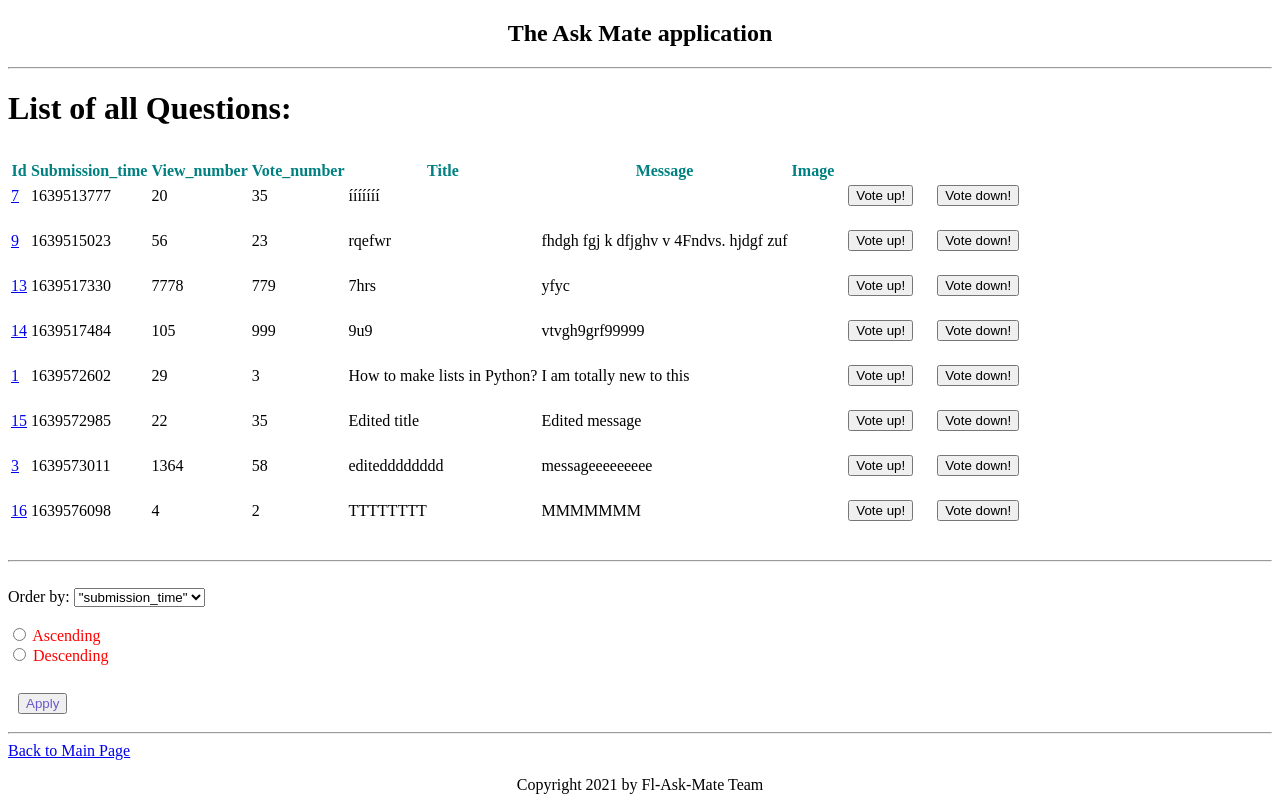
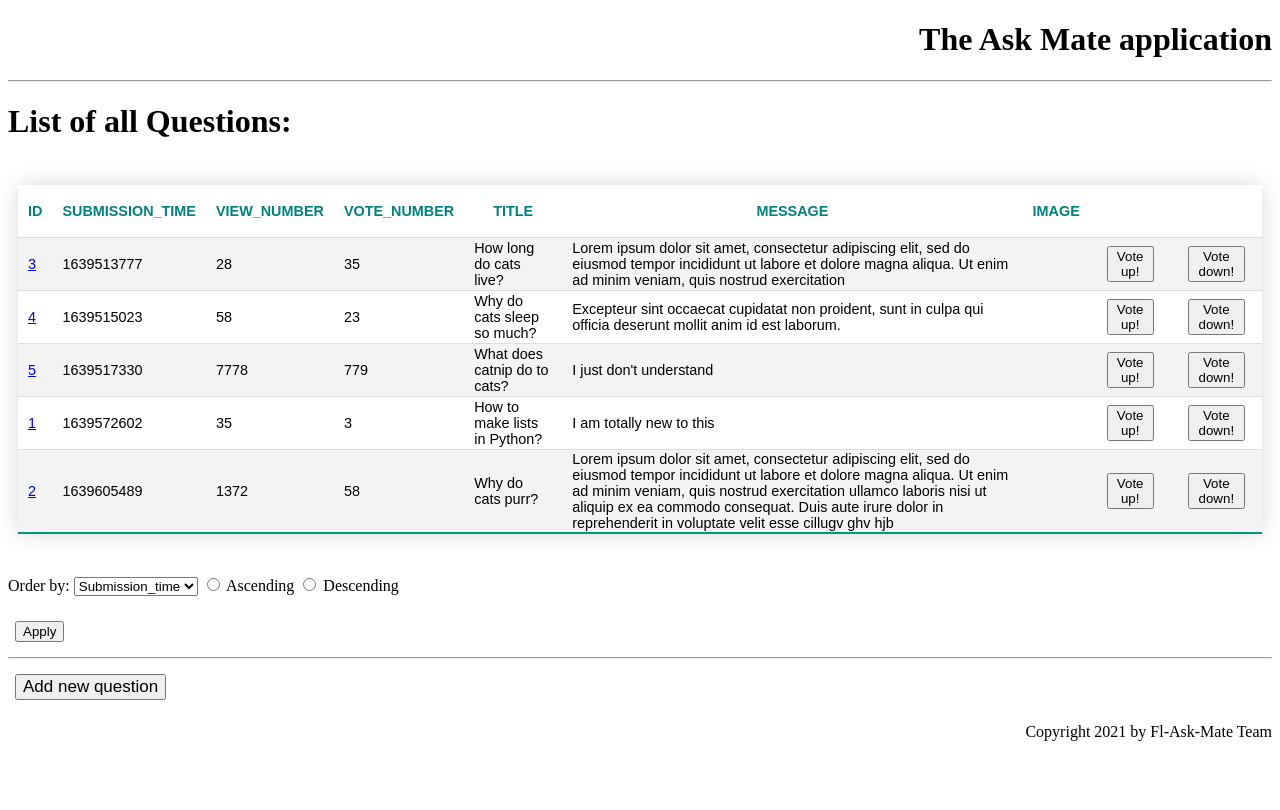
Before and after one commit to CodecoolGlobal/ask-mate-3-python-A-Bolf, a Flask app: page /list in a window 1280 px wide. After the commit the page ends 741 px from the top, so only its background shows below. Run offline with Flask 2, Linux system fonts and the light colour scheme.

Commit message:
add table style, exclude index.html

```diff
--- a/sample_data/question.csv
+++ b/sample_data/question.csv
@@ -1,9 +1,6 @@
 id,submission_time,view_number,vote_number,title,message,image
-1,1639572602,29,3,How to make lists in Python?,I am totally new to this,
-3,1639573011,1364,58,editedddddddd,messageeeeeeeee,
-7,1639513777,20,35,ííííííí,,
-9,1639515023,56,23,rqefwr,fhdgh fgj k  dfjghv v 4Fndvs. hjdgf zuf,
-13,1639517330,7778,779,7hrs,yfyc,
-14,1639517484,105,999,9u9,vtvgh9grf99999,
-15,1639572985,22,35,Edited title,Edited message,
-16,1639576098,4,2,TTTTTTTT,MMMMMMM,
+1,1639572602,35,3,How to make lists in Python?,I am totally new to this,
+2,1639605489,1372,58,Why do cats purr?,"Lorem ipsum dolor sit amet, consectetur adipiscing elit, sed do eiusmod tempor incididunt ut labore et dolore magna aliqua. Ut enim ad minim veniam, quis nostrud exercitation ullamco laboris nisi ut aliquip ex ea commodo consequat. Duis aute irure dolor in reprehenderit in voluptate velit esse cillugv ghv hjb",
+3,1639513777,28,35,How long do cats live?,"Lorem ipsum dolor sit amet, consectetur adipiscing elit, sed do eiusmod tempor incididunt ut labore et dolore magna aliqua. Ut enim ad minim veniam, quis nostrud exercitation",
+4,1639515023,58,23,Why do cats sleep so much? ,"Excepteur sint occaecat cupidatat non proident, sunt in culpa qui officia deserunt mollit anim id est laborum.",
+5,1639517330,7778,779,What does catnip do to cats?,I just don't understand,
--- a/server.py
+++ b/server.py
@@ -15,7 +15,7 @@ app.config['UPLOAD_FOLDER'] = UPLOAD_FOLDER
 
 @app.route("/")
 def main_page():
-    return render_template('index.html')
+    return redirect('/list')
 
 
 @app.route('/list')
--- a/templates/answer.html
+++ b/templates/answer.html
@@ -8,7 +8,7 @@
                 </label>
 
            <label for="image"> Image
-               <input type="file" name="file" accept="image/png, image/jpeg">>
+               <input type="file" name="file" accept="image/png, image/jpeg">
            </label>
                 <input type="submit" value="answer question">
 
--- a/templates/base_template.html
+++ b/templates/base_template.html
@@ -5,19 +5,43 @@
     <title>{% block title %}{% endblock %}</title>
     <style>
         button{
-            margin: 10px;
+            margin: 7px;
         }
-        tr
-{
-    line-height:1px;
+        table {
+            table-layout: fixed;
+    border-collapse: collapse;
+    margin: 5px 10px;
+    font-size: 0.9em;
+    font-family: sans-serif;
+    min-width: 400px;
+    box-shadow: 0 0 20px rgba(0, 0, 0, 0.15);
+}
+        td,th {
+            padding-left: 10px;
+  padding-right: 10px;
+            word-wrap: break-word;
+        }
+        thead tr {
+    background-color: #009879;
+    color: #ffffff;
+    text-align: left;
+}
+        tbody tr {
+    border-bottom: 1px solid #dddddd;
+}
+        tbody tr:nth-of-type(even) {
+    background-color: #f3f3f3;
+}
+        tbody tr:last-of-type {
+    border-bottom: 2px solid #009879;
 }
     </style>
 </head>
 <body>
-    <h2 style="text-align: center;">The Ask Mate application  </h2>
+    <h1 style="text-align: right;">The Ask Mate application  </h1>
     <hr>
     <div id="content">{% block content %}{% endblock %}</div>
 
-    <div id="footer"><p style="text-align: center;">  Copyright 2021 by Fl-Ask-Mate Team   </p></div>
+    <div id="footer"><p style="text-align: right;">  Copyright 2021 by Fl-Ask-Mate Team   </p></div>
 </body>
 </html>
--- a/templates/list.html
+++ b/templates/list.html
@@ -7,7 +7,7 @@
     <table>
             <tr>
            {% for key in header %}
-               <th style="color:Teal;">{{ key|capitalize }}</th>
+               <th style="color:Teal; height:50px;">{{ key|upper }}</th>
            {% endfor %}
            </tr>
        {% for row in user_questions %}
@@ -26,29 +26,28 @@
     {% endfor %}
     </table>
     <br>
-    <hr>
+
     <br>
 
      <form action="/list" method="get">
         <label for="order_by">Order by:</label>
         <select id="order_by" name="order_by" value={{ header.0 }}>
           {% for element in header[1:-1] %}
-            <option value={{ element }}>"{{ element }}"</option>
+            <option value={{ element }}>{{ element|capitalize }}</option>
           {% endfor %}
-        </select><br>
+        </select>
 
-        <br>
+
         <input type="radio" id="order_direction" name="order_direction" value="asc">
-        <label style="color:Red;" for="order_direction">Ascending</label><br>
+        <label for="order_direction">Ascending</label>
         <input type="radio" id="order_direction" name="order_direction" value="desc">
-        <label style="color:Red;" for="order_direction">Descending</label><br>
-        <br>
-
-        <button style="color:SlateBlue;" type="submit">Apply</button>
+        <label for="order_direction">Descending</label>
+        <br><br>
+        <button type="submit">Apply</button>
         <br>
      </form>
 
 
         <hr>
-     <a href="/">Back to Main Page</a>
+    <a href="{{ url_for('add_question')}}"><button style="font-size:17px">Add new question</button></a><br>
 {% endblock %}
--- a/templates/one_question.html
+++ b/templates/one_question.html
@@ -2,7 +2,7 @@
 {% block title %}Main Page Super Sprinter{% endblock %}
 
 {% block content %}
-        <h2 style=" text-align: center">Question: {{one_question["title"]}}</h2>
+        <h2>Question: {{one_question["title"]}}</h2>
         <p>{{ one_question["message"] }}</p><br>
     <hr>
     <h2>Answers:</h2>
```
Also changed, not shown: sample_data/answer.csv (+10 -9 lines).
